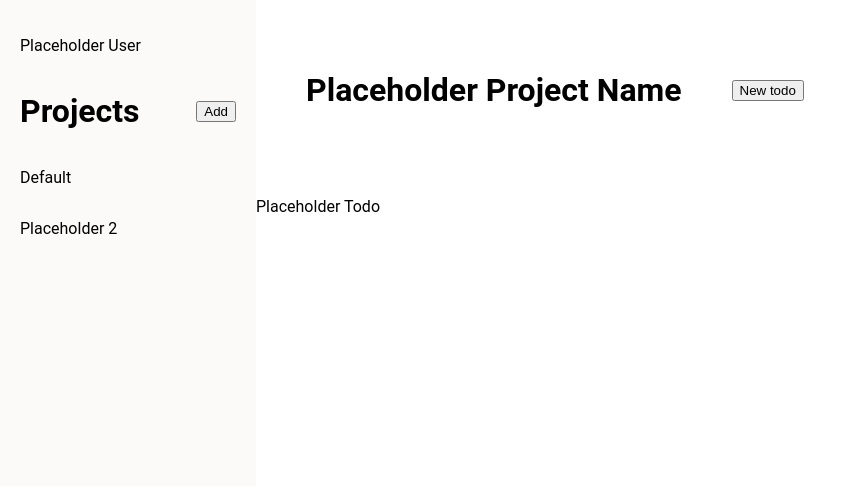
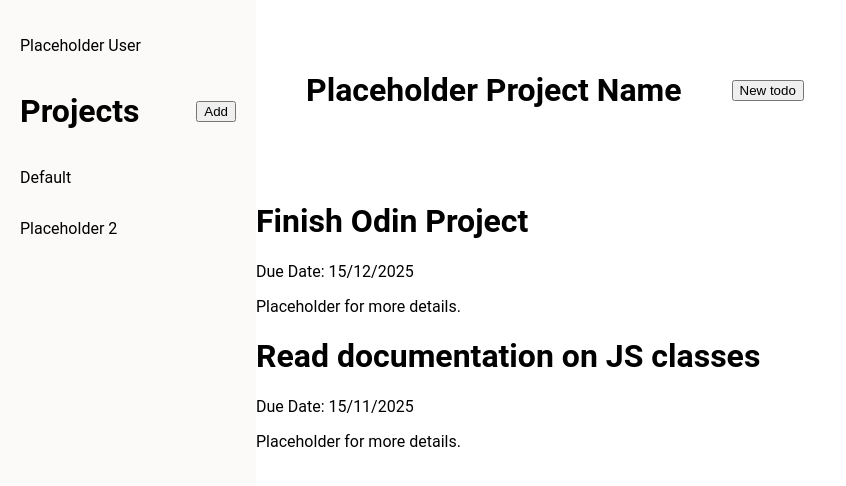
Before and after one commit to IvanLowLLH/odin-ToDoList, a website built with webpack: page src/template.html in a window 1280 px wide. Shown: the whole page, without its empty margins (0-846 px from the left). Built offline with nearby package versions, Linux system fonts and the light colour scheme.

Commit message:
Update HTML

```diff
--- a/src/template.html
+++ b/src/template.html
@@ -27,8 +27,7 @@
                 <h1 id="project-content-title">Placeholder Project Name</h1>
                 <button type="button" type="add-todo">New todo</button>
             </div>
-            <div class="todo-card-container">
-                <p>Placeholder Todo</p>
+            <div id="todo-card-container">
             </div>
         </div>
     </div>
```
